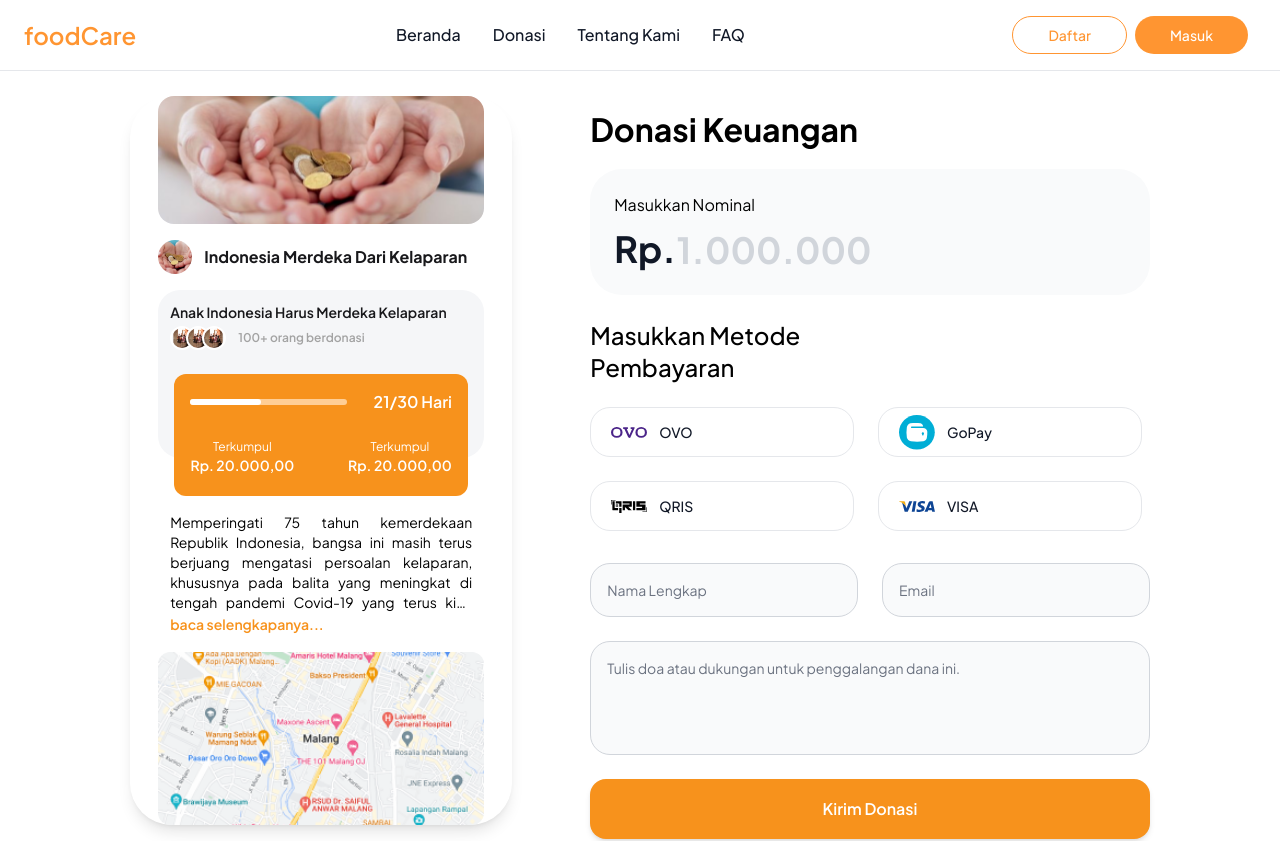
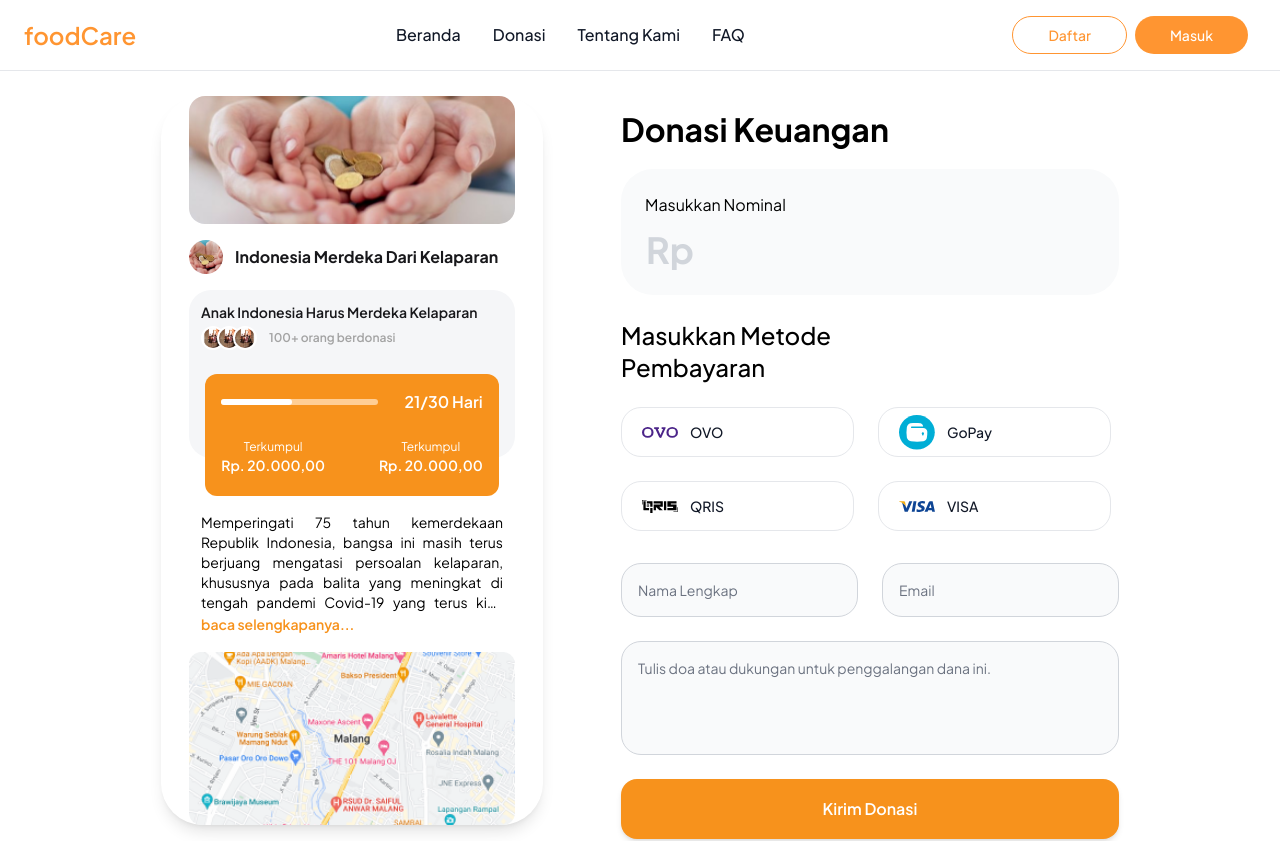
Before and after one commit to doubleOneLLC/foodCare_web, a Next.js app: page /donate/money in a window 1280 px wide. Shown: the top 841 px of the page. Built offline with nearby package versions, Linux system fonts and the light colour scheme.

Commit message:
main: donate/money: Implement rpFormatter for nominal val

```diff
--- a/src/app/donate/money/components/input-nominal.js
+++ b/src/app/donate/money/components/input-nominal.js
@@ -1,33 +1,28 @@
-// components/InputNominal.js
 "use client";
-import React from "react";
+import { formatRupiah } from "@/utils/formatRp.utils";
+import React, { useState } from "react";
 
-const maxLength = 10;
+const InputNominal = () => {
+  const [donateVal, setDonateVal] = useState("");
 
-const maxLenghtCheck = (e) => {
-  if (e.target.value.length > maxLength) {
-    e.target.value = e.target.value.slice(0, maxLength);
-  }
-};
-const InputNominal = () => {
+  const handleInputChange = (e) => {
+    const formattedValue = formatRupiah(e.target.value, "Rp. ");
+    setDonateVal(formattedValue);
+  };
+
   return (
     <div className="p-6 rounded-[32px] w-[100%] flex flex-col justify-between bg-gray-50">
       <p className="md:mb-3">Masukkan Nominal</p>
       <div className="inline w-auto">
-        <span
-          id="tpl"
-          className="font-bold text-gray-900 md:text-4xl text-3xl flex"
-        >
-          Rp.
-          <input
-            id="nominal"
-            className="font-bold text-gray-900 md:text-4xl text-3xl  bg-transparent border-transparent p-0 placeholder-gray-300 focus:bg-transparent focus:ring-transparent focus:border-transparent [appearance:textfield] [&::-webkit-outer-spin-button]:appearance-none [&::-webkit-inner-spin-button]:appearance-none"
-            placeholder="1.000.000"
-            onInput={(e) => maxLenghtCheck(e)}
-            maxLength={maxLength}
-            type="number"
-          ></input>
-        </span>
+        <input
+          type="text"
+          id="nominal"
+          className="font-bold text-gray-900 md:text-4xl text-3xl  bg-transparent border-transparent p-0 placeholder-gray-300 focus:bg-transparent focus:ring-transparent focus:border-transparent [appearance:textfield] [&::-webkit-outer-spin-button]:appearance-none [&::-webkit-inner-spin-button]:appearance-none"
+          placeholder="Rp"
+          maxLength="16"
+          value={donateVal}
+          onChange={handleInputChange}
+        />
       </div>
     </div>
   );
```
